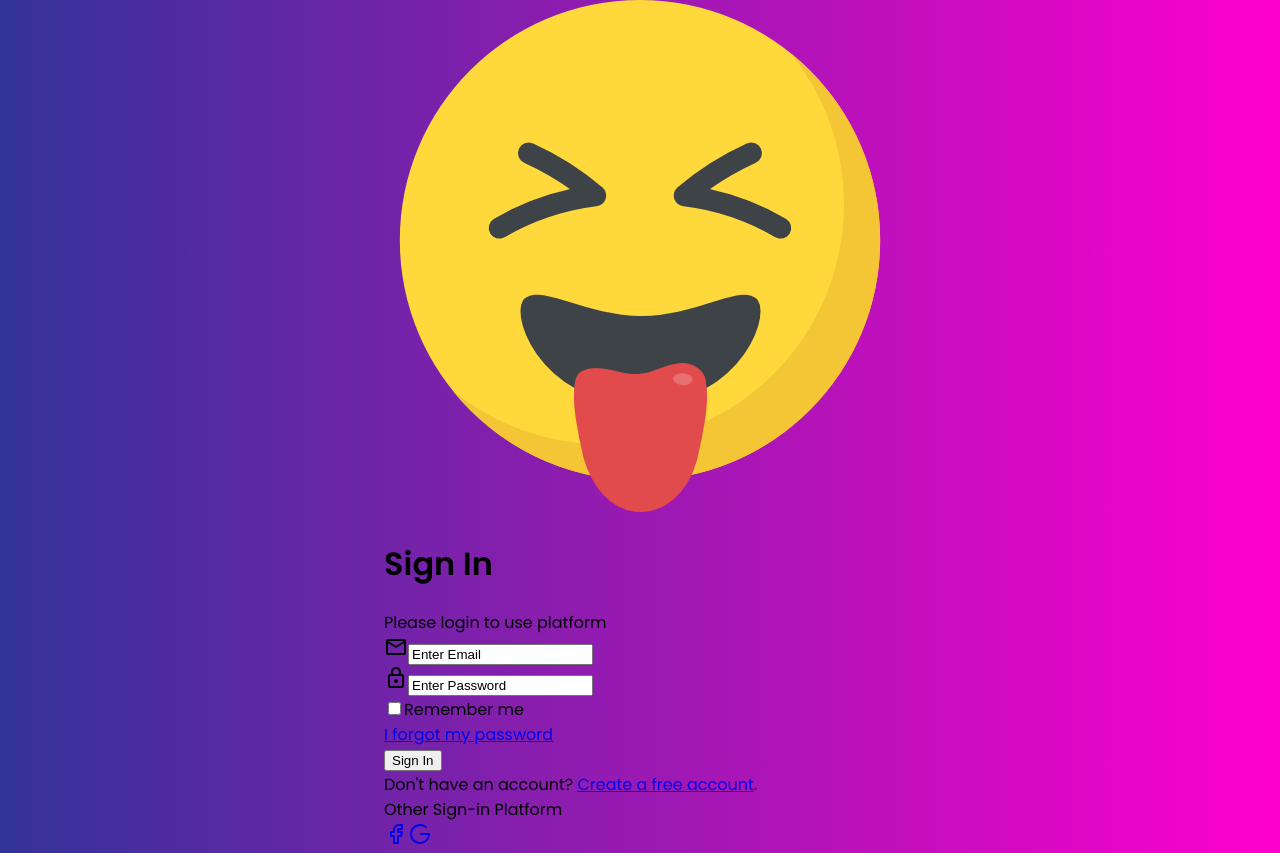
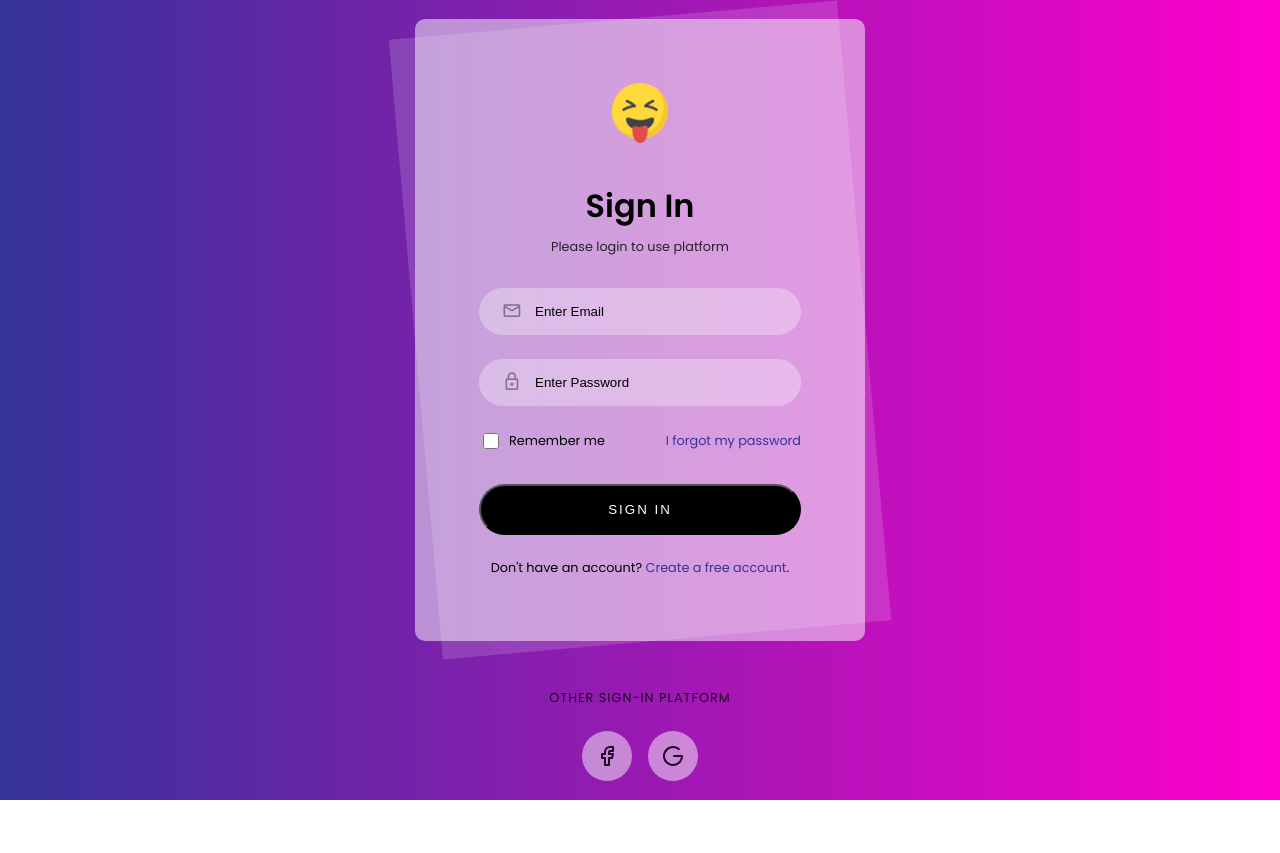
Before and after one commit to gyeuhanjeon/semiTeamProject, a React (Create React App) app: page /login in a window 1280 px wide. After the commit the page ends 800 px from the top, so only its background shows below. Built offline with nearby package versions, Linux system fonts and the light colour scheme.

Commit message:
스타일수정

```diff
--- a/src/project/Style_Login.css
+++ b/src/project/Style_Login.css
@@ -13,7 +13,7 @@ body {
   justify-content: center;
 }
 
-.input-field {
+.Login-card {
   width: 450px;
   background: rgba(255, 255, 255, .5);
   padding: 4rem;
@@ -21,7 +21,7 @@ body {
   position: relative;
 }
 
-.input-field::before {
+.Login-card::before {
   content: '';
   position: absolute;
   background: rgba(255, 255, 255, .15);
@@ -29,3 +29,168 @@ body {
   transform: rotate(-5deg);
   z-index: -1;
 }
+
+.Login-card-logo {
+  margin-bottom: 2rem;
+}
+
+.Login-card-logo img {
+  width: 60px;
+}
+
+.Login-card-logo,
+.Login-card-header,
+.Login-card-footer {
+  text-align: center;
+}
+
+.Login-card a {
+  text-decoration: none;
+  color: #35339a;
+}
+
+.Login-card a:hover {
+  text-decoration: underline;
+}
+
+.Login-card-header {
+  margin-bottom: 2rem;
+}
+
+.Login-card-header h1 {
+  font-size: 2rem;
+  font-weight: 600;
+  margin-bottom: .5rem;
+}
+
+.Login-card-header h1 + div {
+  font-size: calc(1rem * .8);
+  opacity: .8;
+}
+
+.Login-card-form {
+  display: flex;
+  flex-direction: column;
+  gap: 1.5rem;
+}
+
+.Login-card-form .Form-item {
+  position: relative;
+}
+
+.Login-card-form .Form-item .Form-item-icon {
+  position: absolute;
+  top: .82rem;
+  left: 1.4rem;
+  font-size: 1.3rem;
+  opacity: .4;
+}
+
+.Login-card-form .Checkbox {
+  display: flex;
+  align-items: center;
+  gap: 7px;
+}
+
+.Login-card-form .Form-item-other {
+  display: flex;
+  align-items: center;
+  justify-content: space-between;
+  font-size: calc(1rem * .8);
+  margin-bottom: .5rem;
+}
+
+.Login-card-footer {
+  margin-top: 1.5rem;
+  font-size: calc(1rem * .8);
+}
+
+.Login-card input[type="text"],
+.Login-card input[type="password"],
+.Login-card input[type="email"] {
+  border: none;
+  outline: none;
+  background: rgba(255, 255, 255, .3);
+  padding: 1rem 1.5rem;
+  padding-left: calc(1rem * 3.5);
+  border-radius: 100px;
+  width: 100%;
+  transition: background .5s;
+}
+
+.Login-card input:focus {
+  background: white;
+}
+
+.Login-card input[type="checkbox"] {
+  width: 16px;
+  height: 16px;
+  accent-color: black;
+}
+
+.Login-card-form button {
+  background: black;
+  color: white;
+  padding: 1rem;
+  border-radius: 100px;
+  text-transform: uppercase;
+  letter-spacing: 2px;
+  transition: background .5s;
+}
+
+.Login-card-form button:hover {
+  background-color: rgba(0, 0, 0, .85);
+  cursor: pointer;
+}
+
+.Login-card-social {
+  display: flex;
+  flex-direction: column;
+  gap: 1.5rem;
+  text-align: center;
+  margin-top: 3rem;
+}
+
+.Login-card-social > div {
+  opacity: .8;
+  text-transform: uppercase;
+  letter-spacing: 1px;
+  font-size: calc(1rem * .8);
+}
+
+.Login-card-social-btns {
+  display: flex;
+  align-items: center;
+  justify-content: center;
+  gap: 1rem;
+}
+
+.Login-card-social-btns a {
+  display: flex;
+  align-items: center;
+  justify-content: center;
+  color: black;
+  width: 50px;
+  height: 50px;
+  background: rgba(255, 255, 255, .6);
+  border-radius: 100px;
+  transition: all .5s;
+}
+
+.Login-card-social-btns a:hover {
+  background: white;
+  transform: scale(1.1);
+}
+
+/* Responsive */
+
+@media (max-width: 768px) {
+  body {
+    padding: 2rem 0;
+  }
+
+  .Login-card {
+    width: 300px;
+    padding: 2rem;
+  }
+}
```
